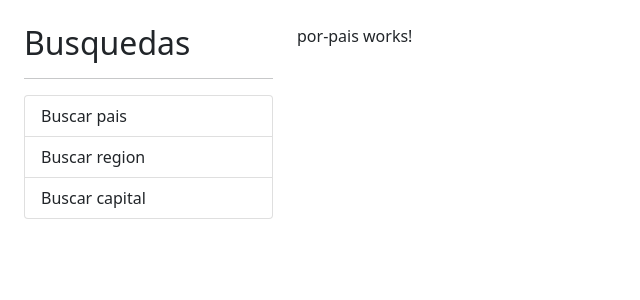
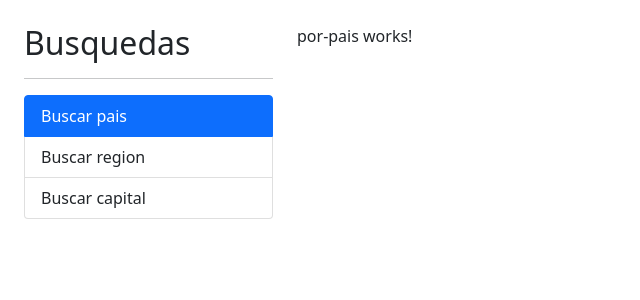
Before and after one commit to josefelipegh/paisesApp, an Angular app: page / in a window 1280 px wide. Shown: the top 300 px of the page, without its empty margins (0-640 px from the left). Built offline with nearby package versions, Linux system fonts and the light colour scheme.

Commit message:
Router link

```diff
--- a/src/app/app.component.html
+++ b/src/app/app.component.html
@@ -7,9 +7,24 @@
         <h2>Busquedas</h2>
         <hr>
         <ul class="list-group">
-            <li class="list-group-item">Buscar pais</li>
-            <li class="list-group-item">Buscar region</li>
-            <li class="list-group-item">Buscar capital</li>
+            <!-- [routerLinkActiveOptions]="{ exact: true }" esto es por la configuracion que le dimos en el routing.module
+                ya que el path es vacio, queremos que este muestre si y solo si esta en la ruta especifica. -->
+            <li routerLink=""
+                routerLinkActive="active"
+                [routerLinkActiveOptions]="{ exact: true }"
+                class="list-group-item">
+                Buscar pais
+            </li>
+            <li routerLink="region"
+                routerLinkActive="active"
+                class="list-group-item">
+                Buscar region
+            </li>
+            <li routerLink="capital"
+                routerLinkActive="active"
+                class="list-group-item">
+                Buscar capital
+            </li>
         </ul>
     </div>
 
```
